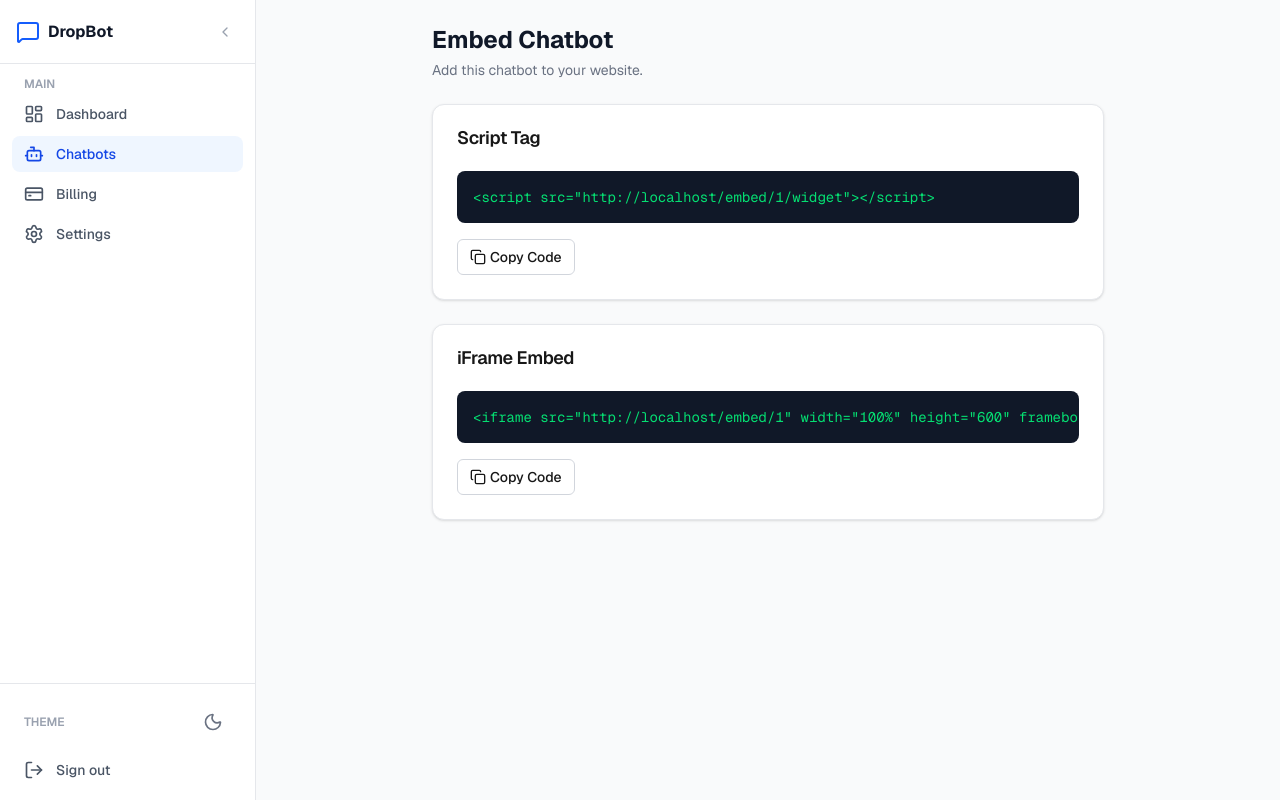
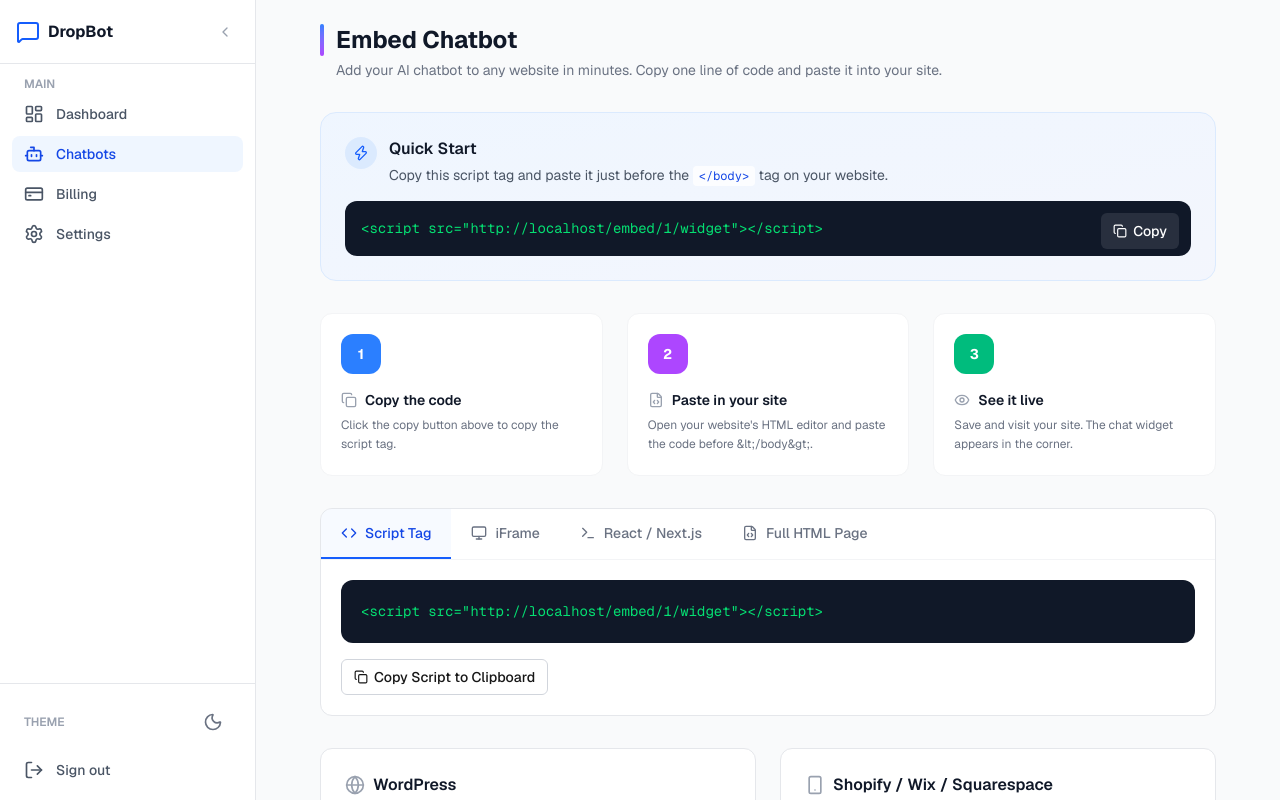
Before and after one commit to Kavita0011/DropBot, a Next.js app: page /dashboard/chatbots/1/embed in a window 1280 px wide. Built offline with nearby package versions, Linux system fonts and the light colour scheme; no server answers; sample sign-in values are in the browser's storage.

Commit message:
feat: professional embed instructions page with code snippets, platform guides, and live preview

```diff
--- a/src/app/(dashboard)/dashboard/chatbots/[id]/embed/page.tsx
+++ b/src/app/(dashboard)/dashboard/chatbots/[id]/embed/page.tsx
@@ -1,45 +1,239 @@
 "use client"
 
 import { useParams } from "next/navigation"
-import { Card, CardContent, CardHeader, CardTitle } from "@/components/ui/card"
+import { useState } from "react"
 import { Button } from "@/components/ui/button"
-import { Copy, Check } from "lucide-react"
-import { useState } from "react"
+import { Badge } from "@/components/ui/badge"
+import {
+  Copy, Code, Globe, Monitor, Smartphone, Terminal, Eye, FileCode,
+  HelpCircle, CheckCircle, Shield, Zap, MessageSquare
+} from "lucide-react"
 import toast from "react-hot-toast"
 
 export default function EmbedPage() {
   const params = useParams()
   const id = params.id as string
-  const [copied, setCopied] = useState(false)
-  const origin = typeof window !== "undefined" ? window.location.origin : ""
-  const embedCode = `<script src="${origin}/embed/${id}/widget"></script>`
+  const [activeTab, setActiveTab] = useState<"script" | "iframe" | "react" | "html">("script")
+  const [showPreview, setShowPreview] = useState(false)
+  const origin = typeof window !== "undefined" ? window.location.origin : "https://yourdomain.com"
+
+  const scriptCode = `<script src="${origin}/embed/${id}/widget"></script>`
   const iframeCode = `<iframe src="${origin}/embed/${id}" width="100%" height="600" frameborder="0"></iframe>`
+  const reactCode = `import { useEffect } from "react";
 
-  const copy = (text: string) => {
-    navigator.clipboard.writeText(text)
-    setCopied(true); toast.success("Copied!"); setTimeout(() => setCopied(false), 2000)
+function ChatWidget() {
+  useEffect(() => {
+    const script = document.createElement("script");
+    script.src = "${origin}/embed/${id}/widget";
+    script.async = true;
+    document.body.appendChild(script);
+    return () => { script.remove(); };
+  }, []);
+
+  return null;
+}`
+  const htmlFull = `<!DOCTYPE html>
+<html lang="en">
+<head>
+  <meta charset="UTF-8">
+  <meta name="viewport" content="width=device-width, initial-scale=1.0">
+  <title>My Website</title>
+</head>
+<body>
+  <h1>Welcome to my website!</h1>
+  <p>This is my amazing content.</p>
+
+  <!-- DropBot Chat Widget -->
+  ${scriptCode}
+</body>
+</html>`
+
+  const copy = async (text: string) => {
+    await navigator.clipboard.writeText(text)
+    toast.success("Copied to clipboard")
   }
 
   return (
-    <div className="mx-auto max-w-2xl space-y-6">
+    <div className="max-w-4xl mx-auto space-y-8 pb-12">
       <div>
-        <h1 className="text-2xl font-bold text-gray-900">Embed Chatbot</h1>
-        <p className="text-sm text-gray-500 mt-1">Add this chatbot to your website.</p>
+        <div className="flex items-center gap-3 mb-1">
+          <div className="h-8 w-1 rounded-full bg-gradient-to-b from-blue-500 to-purple-500" />
+          <h1 className="text-2xl font-bold text-gray-900">Embed Chatbot</h1>
+        </div>
+        <p className="text-sm text-gray-500 ml-4">
+          Add your AI chatbot to any website in minutes. Copy one line of code and paste it into your site.
+        </p>
       </div>
-      <Card>
-        <CardHeader><CardTitle>Script Tag</CardTitle></CardHeader>
-        <CardContent className="space-y-4">
-          <pre className="overflow-x-auto rounded-lg bg-gray-900 p-4 text-sm text-green-400">{embedCode}</pre>
-          <Button variant="outline" size="sm" className="gap-1" onClick={() => copy(embedCode)}>{copied ? <Check className="h-4 w-4" /> : <Copy className="h-4 w-4" />}Copy Code</Button>
-        </CardContent>
-      </Card>
-      <Card>
-        <CardHeader><CardTitle>iFrame Embed</CardTitle></CardHeader>
-        <CardContent className="space-y-4">
-          <pre className="overflow-x-auto rounded-lg bg-gray-900 p-4 text-sm text-green-400">{iframeCode}</pre>
-          <Button variant="outline" size="sm" className="gap-1" onClick={() => copy(iframeCode)}><Copy className="h-4 w-4" /> Copy Code</Button>
-        </CardContent>
-      </Card>
+
+      <div className="rounded-2xl border border-blue-100 bg-gradient-to-br from-blue-50 to-indigo-50/50 p-6 space-y-4">
+        <div className="flex items-start gap-3">
+          <div className="flex h-8 w-8 shrink-0 items-center justify-center rounded-full bg-blue-100">
+            <Zap className="h-4 w-4 text-blue-600" />
+          </div>
+          <div>
+            <h3 className="font-semibold text-gray-900">Quick Start</h3>
+            <p className="text-sm text-gray-600 mt-1">
+              Copy this script tag and paste it just before the <code className="bg-white/80 px-1.5 py-0.5 rounded text-xs font-mono text-blue-700">&lt;/body&gt;</code> tag on your website.
+            </p>
+          </div>
+        </div>
+        <div className="relative">
+          <pre className="overflow-x-auto rounded-xl bg-gray-900 p-4 text-sm leading-relaxed">
+            <code className="text-green-400">{scriptCode}</code>
+          </pre>
+          <Button
+            size="sm"
+            variant="secondary"
+            className="absolute top-3 right-3 gap-1.5 bg-white/10 text-white hover:bg-white/20 border-0"
+            onClick={() => copy(scriptCode)}
+          >
+            <Copy className="h-3.5 w-3.5" />
+            Copy
+          </Button>
+        </div>
+      </div>
+
+      <div className="grid gap-6 md:grid-cols-3">
+        {[
+          { step: "1", icon: Copy, title: "Copy the code", desc: "Click the copy button above to copy the script tag.", color: "bg-blue-500" },
+          { step: "2", icon: FileCode, title: "Paste in your site", desc: "Open your website's HTML editor and paste the code before &lt;/body&gt;.", color: "bg-purple-500" },
+          { step: "3", icon: Eye, title: "See it live", desc: "Save and visit your site. The chat widget appears in the corner.", color: "bg-emerald-500" },
+        ].map((item) => (
+          <div key={item.step} className="rounded-xl border border-gray-100 bg-white p-5 hover:border-gray-200 hover:shadow-sm transition-all">
+            <div className={`flex h-10 w-10 items-center justify-center rounded-xl ${item.color} text-white text-sm font-bold mb-4`}>
+              {item.step}
+            </div>
+            <div className="flex items-center gap-2 mb-1.5">
+              <item.icon className="h-4 w-4 text-gray-400" />
+              <h3 className="font-semibold text-gray-900 text-sm">{item.title}</h3>
+            </div>
+            <p className="text-xs text-gray-500 leading-relaxed">{item.desc}</p>
+          </div>
+        ))}
+      </div>
+
+      <div className="rounded-xl border border-gray-200 bg-white overflow-hidden">
+        <div className="flex border-b border-gray-100">
+          {[
+            { key: "script" as const, label: "Script Tag", icon: Code },
+            { key: "iframe" as const, label: "iFrame", icon: Monitor },
+            { key: "react" as const, label: "React / Next.js", icon: Terminal },
+            { key: "html" as const, label: "Full HTML Page", icon: FileCode },
+          ].map((tab) => (
+            <button
+              key={tab.key}
+              onClick={() => setActiveTab(tab.key)}
+              className={`flex items-center gap-2 px-5 py-3.5 text-sm font-medium border-b-2 transition-all ${
+                activeTab === tab.key
+                  ? "border-blue-600 text-blue-700 bg-blue-50/50"
+                  : "border-transparent text-gray-500 hover:text-gray-700 hover:bg-gray-50"
+              }`}
+            >
+              <tab.icon className="h-4 w-4" />
+              {tab.label}
+            </button>
+          ))}
+        </div>
+        <div className="p-5">
+          <pre className="overflow-x-auto rounded-xl bg-gray-900 p-5 text-sm leading-relaxed">
+            <code className="text-green-400">
+              {activeTab === "script" && scriptCode}
+              {activeTab === "iframe" && iframeCode}
+              {activeTab === "react" && reactCode}
+              {activeTab === "html" && htmlFull}
+            </code>
+          </pre>
+          <Button
+            size="sm"
+            className="mt-4 gap-1.5"
+            variant="outline"
+            onClick={() => {
+              const code = { script: scriptCode, iframe: iframeCode, react: reactCode, html: htmlFull }[activeTab]
+              copy(code)
+            }}
+          >
+            <Copy className="h-3.5 w-3.5" />
+            Copy {activeTab === "script" ? "Script" : activeTab === "iframe" ? "iFrame" : activeTab === "react" ? "React Code" : "HTML"} to Clipboard
+          </Button>
+        </div>
+      </div>
+
+      <div className="grid gap-6 md:grid-cols-2">
+        <div className="rounded-xl border border-gray-200 bg-white p-6 space-y-4">
+          <div className="flex items-center gap-2">
+            <Globe className="h-5 w-5 text-gray-400" />
+            <h3 className="font-semibold text-gray-900">WordPress</h3>
+          </div>
+          <ol className="space-y-2 text-sm text-gray-600">
+            <li className="flex items-start gap-2"><span className="text-blue-600 font-bold">1.</span> Go to <strong>Appearance &rarr; Theme Editor</strong></li>
+            <li className="flex items-start gap-2"><span className="text-blue-600 font-bold">2.</span> Open <strong>footer.php</strong></li>
+            <li className="flex items-start gap-2"><span className="text-blue-600 font-bold">3.</span> Paste the script tag before <code className="bg-gray-100 px-1 rounded text-xs">&lt;?php wp_footer(); ?&gt;</code></li>
+            <li className="flex items-start gap-2"><span className="text-blue-600 font-bold">4.</span> Click <strong>Update File</strong></li>
+          </ol>
+        </div>
+
+        <div className="rounded-xl border border-gray-200 bg-white p-6 space-y-4">
+          <div className="flex items-center gap-2">
+            <Smartphone className="h-5 w-5 text-gray-400" />
+            <h3 className="font-semibold text-gray-900">Shopify / Wix / Squarespace</h3>
+          </div>
+          <ol className="space-y-2 text-sm text-gray-600">
+            <li className="flex items-start gap-2"><span className="text-blue-600 font-bold">1.</span> Go to <strong>Settings &rarr; Custom Code</strong></li>
+            <li className="flex items-start gap-2"><span className="text-blue-600 font-bold">2.</span> Click <strong>Add custom code</strong></li>
+            <li className="flex items-start gap-2"><span className="text-blue-600 font-bold">3.</span> Paste the script tag in the <strong>Footer</strong> section</li>
+            <li className="flex items-start gap-2"><span className="text-blue-600 font-bold">4.</span> Click <strong>Save</strong></li>
+          </ol>
+        </div>
+      </div>
+
+      <div className="rounded-2xl border border-gray-200 bg-white overflow-hidden">
+        <div className="px-6 py-4 border-b border-gray-100 flex items-center justify-between">
+          <div className="flex items-center gap-2">
+            <Eye className="h-5 w-5 text-gray-400" />
+            <h3 className="font-semibold text-gray-900">Live Preview</h3>
+          </div>
+          <Badge variant="secondary" className="rounded-full text-xs">Demo</Badge>
+        </div>
+        <div className="p-6">
+          <div className="relative rounded-xl border border-dashed border-gray-300 bg-gray-50/50 h-[400px] flex items-center justify-center">
+            <div className="text-center space-y-3">
+              <div className="flex justify-center">
+                <div className="h-16 w-16 rounded-2xl bg-gradient-to-br from-blue-400 to-purple-500 flex items-center justify-center shadow-lg shadow-blue-500/20">
+                  <MessageSquare className="h-8 w-8 text-white" />
+                </div>
+              </div>
+              <p className="text-sm font-medium text-gray-500">Chatbot will appear here</p>
+              <p className="text-xs text-gray-400 max-w-xs">The floating chat button appears in the bottom corner of your website. Click it to open the chat window.</p>
+            </div>
+            <div className="absolute bottom-6 right-6">
+              <div className="w-14 h-14 rounded-full bg-gradient-to-br from-blue-500 to-purple-600 flex items-center justify-center shadow-lg cursor-pointer hover:scale-105 transition-transform">
+                <MessageSquare className="h-6 w-6 text-white" />
+              </div>
+            </div>
+          </div>
+        </div>
+      </div>
+
+      <div className="rounded-xl border border-gray-200 bg-gray-50 p-6 space-y-4">
+        <div className="flex items-center gap-2">
+          <HelpCircle className="h-5 w-5 text-gray-400" />
+          <h3 className="font-semibold text-gray-900">Need help?</h3>
+        </div>
+        <div className="grid gap-3 text-sm text-gray-600 md:grid-cols-3">
+          <div className="flex items-start gap-2">
+            <Shield className="h-4 w-4 text-emerald-500 mt-0.5 shrink-0" />
+            <span>The widget is fully client-side. No server configuration needed.</span>
+          </div>
+          <div className="flex items-start gap-2">
+            <Zap className="h-4 w-4 text-amber-500 mt-0.5 shrink-0" />
+            <span>Works with any website builder, CMS, or static HTML site.</span>
+          </div>
+          <div className="flex items-start gap-2">
+            <CheckCircle className="h-4 w-4 text-blue-500 mt-0.5 shrink-0" />
+            <span>Make sure your chatbot status is set to <strong>Approved</strong> for it to appear.</span>
+          </div>
+        </div>
+      </div>
     </div>
   )
 }
```
